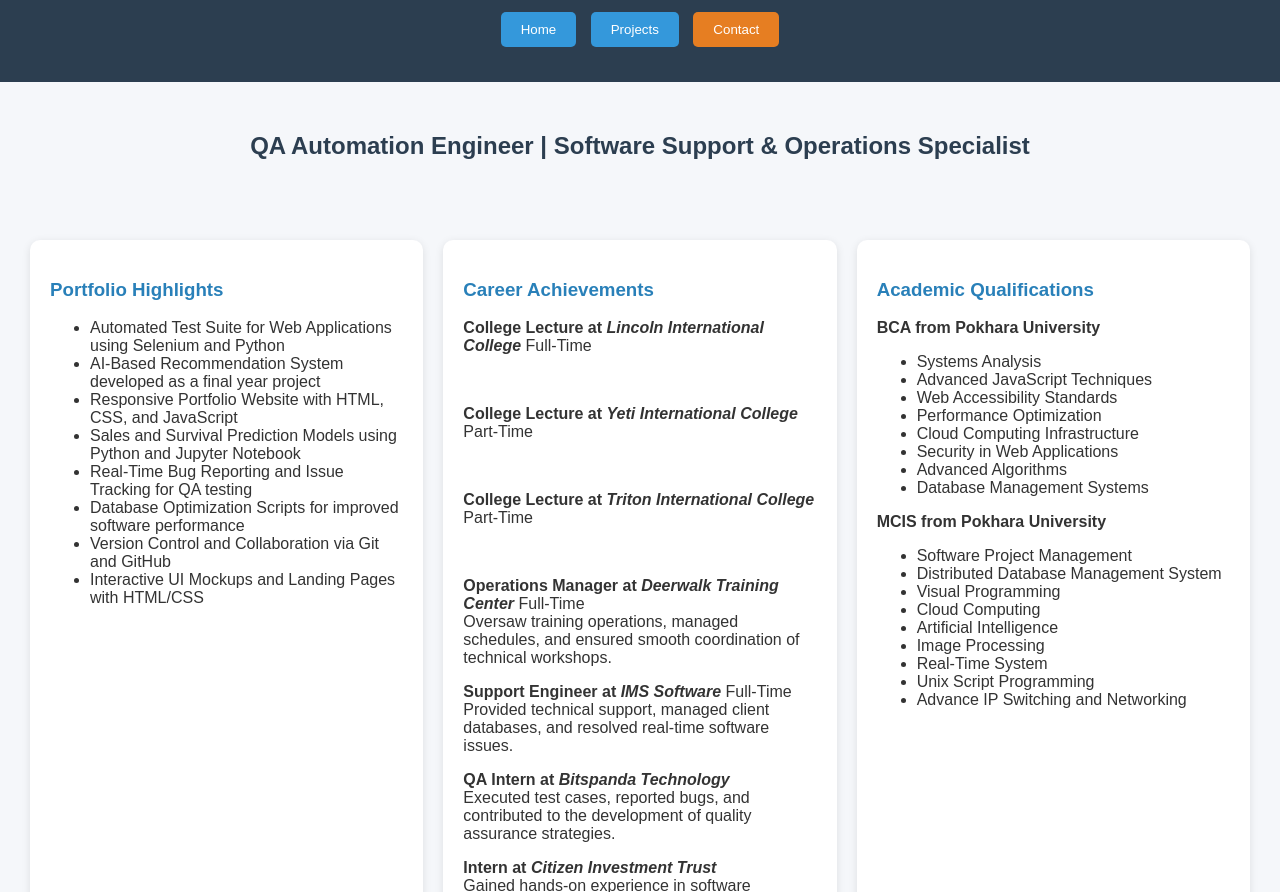
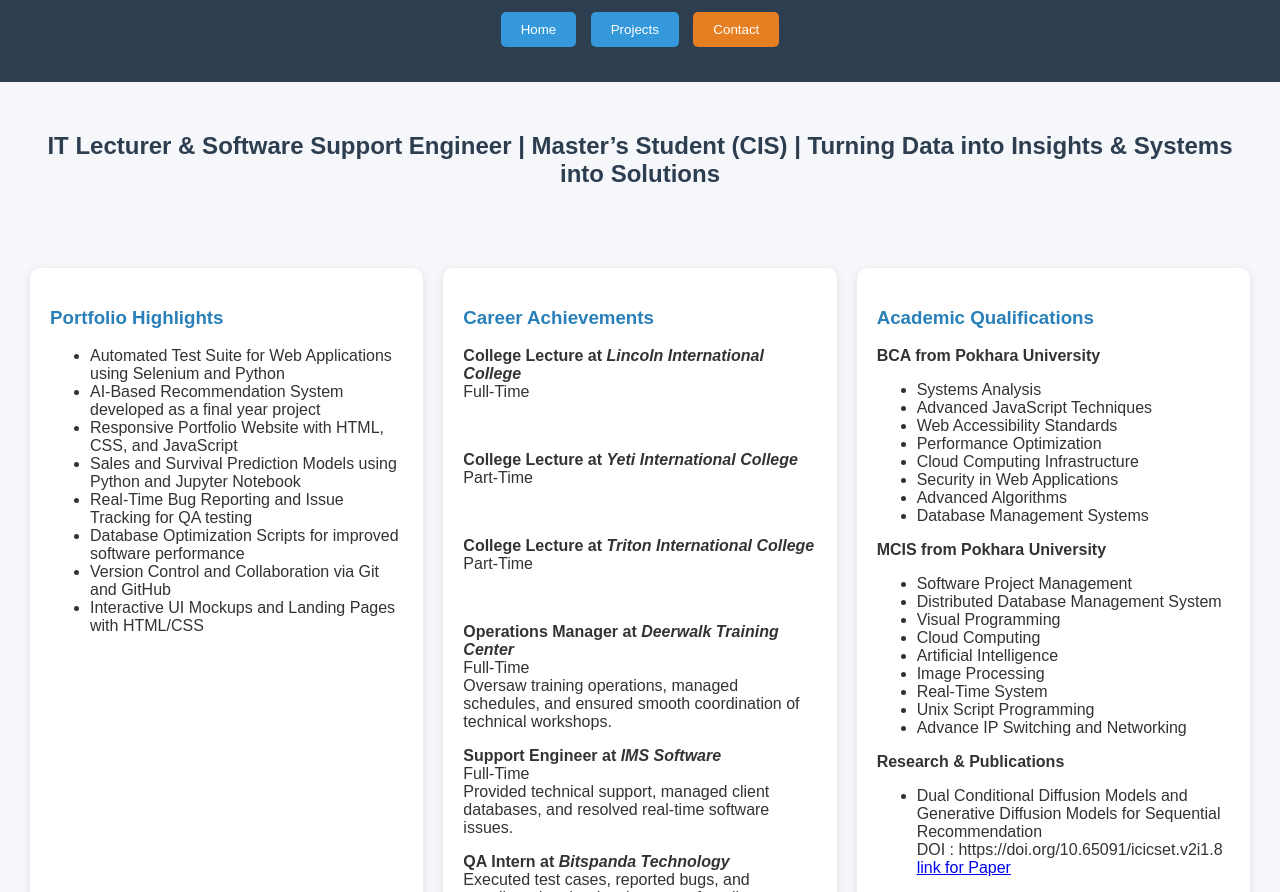
Before and after one commit to me-sajal/Portfolio, a plain HTML site: page index.html in a window 1280 px wide. Shown: the part 60-952 px from the top of the page. Drawn offline with Linux system fonts and the light colour scheme.

Commit message:
update of paper

```diff
--- a/index.html
+++ b/index.html
@@ -18,7 +18,11 @@
   </header>
 
   <section style="text-align: center; padding: 30px;" id="mainContent">
-    <h2 style="color: #2c3e50;">QA Automation Engineer | Software Support & Operations Specialist</h2>
+    <h2 style="color: #2c3e50;">
+      IT Lecturer & Software Support Engineer | Master’s Student (CIS) | Turning Data into Insights & Systems into Solutions
+     <!-- QA Automation Engineer | Software Support & Operations Specialist
+     -->
+    </h2>
   </section>
 
   <section style="display: flex; flex-wrap: wrap; justify-content: space-around; padding: 20px;" id="portfolioSection">
@@ -40,12 +44,12 @@
     <!-- Career Achievements -->
     <div style="flex: 1; min-width: 300px; margin: 10px; background: white; border-radius: 10px; box-shadow: 0 2px 8px rgba(0,0,0,0.1); padding: 20px;">
       <h3 style="color: #2980b9;">Career Achievements</h3>
-          <p><b>College Lecture at <i>Lincoln International College</i></b> Full-Time</p> <br>
-          <p><b>College Lecture at <i>Yeti International College</i></b> Part-Time</p> <br>
-          <p><b>College Lecture at <i>Triton International College</i></b> Part-Time</p> <br>
-          <p> <b> Operations Manager at <i>Deerwalk Training Center</i></b> Full-Time <br>
+          <p><b>College Lecture at <i>Lincoln International College</i></b> <br> Full-Time </p> <br>
+          <p><b>College Lecture at <i>Yeti International College</i></b>  <br> Part-Time</p> <br>
+          <p><b>College Lecture at <i>Triton International College</i></b> <br>  Part-Time</p> <br>
+          <p> <b> Operations Manager at <i>Deerwalk Training Center</i></b>  <br> Full-Time <br>
             Oversaw training operations, managed schedules, and ensured smooth coordination of technical workshops.</p>
-          <p> <b> Support Engineer at <i> IMS Software</i></b> Full-Time <br>
+          <p> <b> Support Engineer at <i> IMS Software</i></b>  <br> Full-Time <br>
             Provided technical support, managed client databases, and resolved real-time software issues.</p>
         <p> <b> QA Intern at <i>Bitspanda Technology</i></b> <br>
             Executed test cases, reported bugs, and contributed to the development of quality assurance strategies.</p>
@@ -96,6 +100,14 @@
         <li>Unix Script Programming</li>
         <li>Advance IP Switching and Networking</li>
       </ul>
+      <p><strong>Research & Publications</strong></p>
+      <ul>
+        <li>Dual Conditional Diffusion Models and Generative Diffusion Models for Sequential Recommendation <br>
+          DOI : https://doi.org/10.65091/icicset.v2i1.8 <br>
+          <a href="https://doi.org/10.65091/icicset.v2i1.8">link for Paper</a>
+        </li>
+      </ul>
+
     </div>
   </section>
 
```
